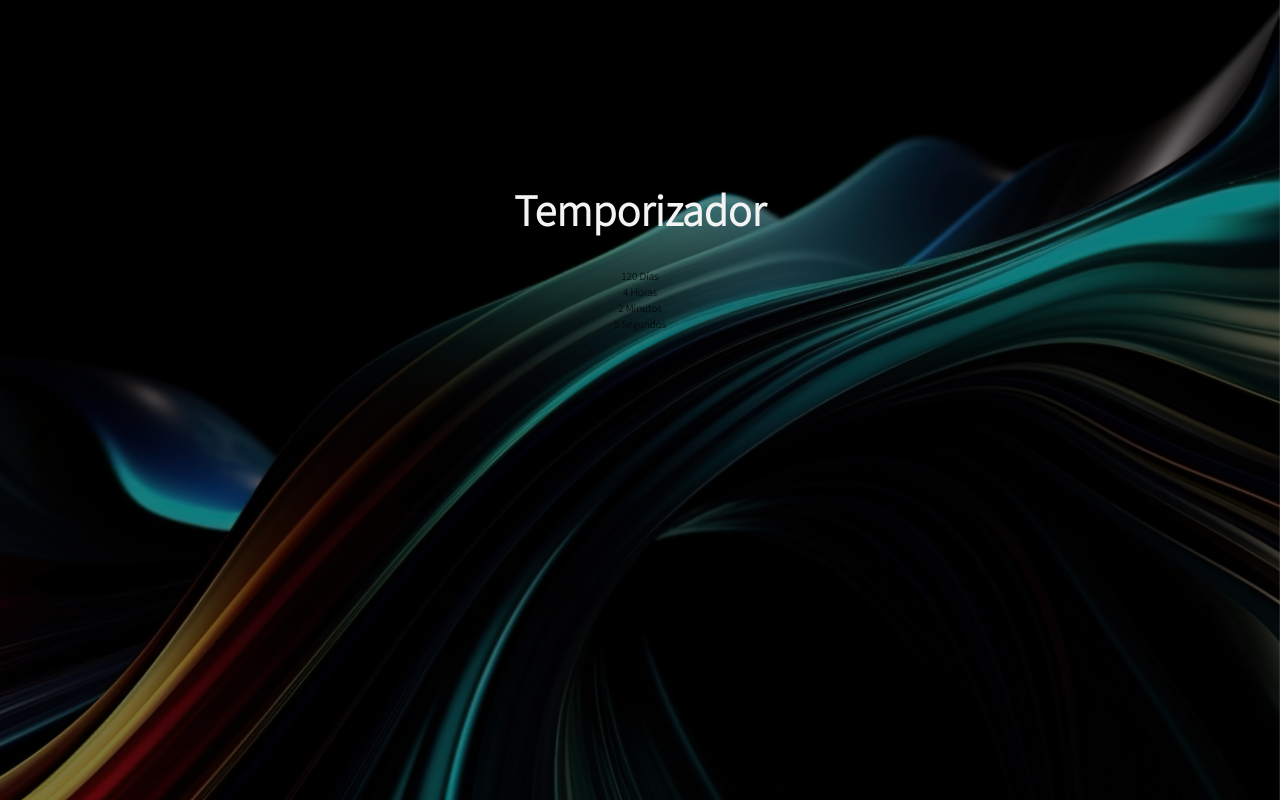
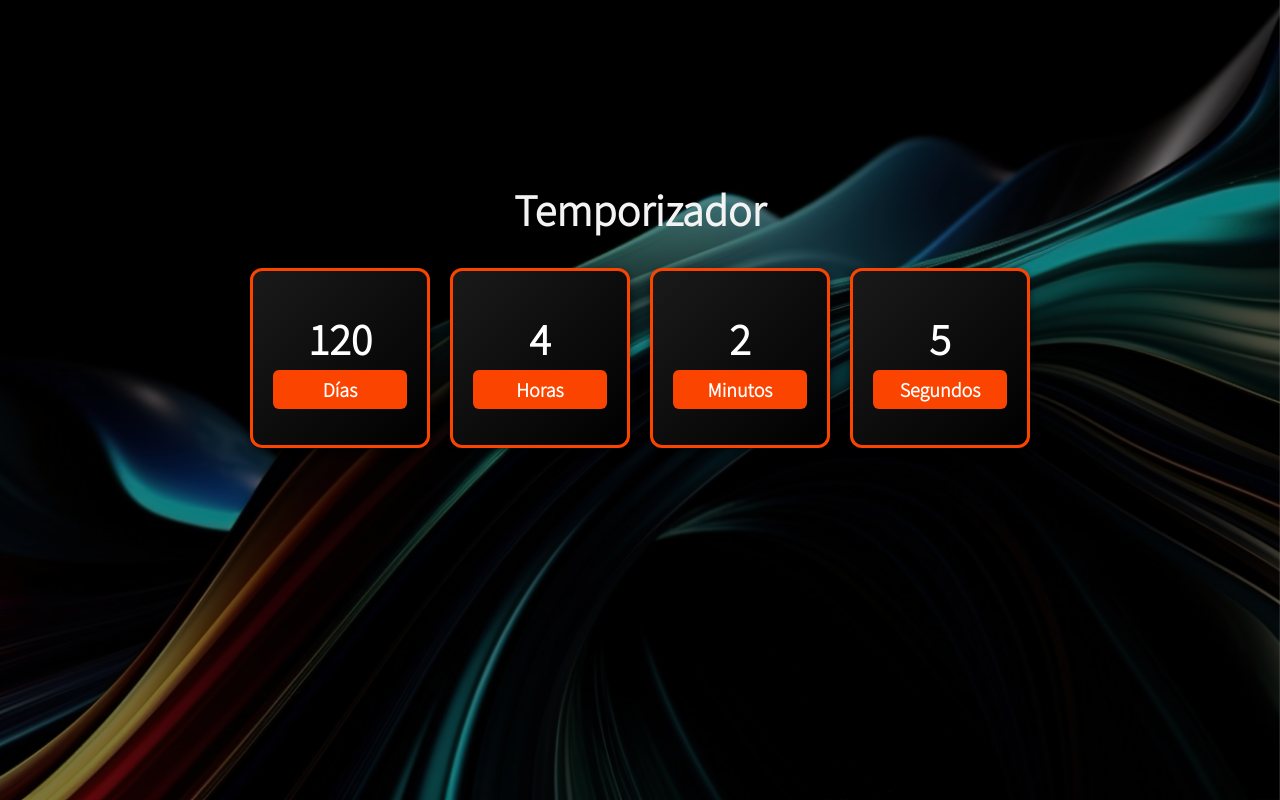
Before and after one commit to jruizndev/Temporizador, a plain HTML site: page index.html in a window 1280 px wide. Drawn offline with Linux system fonts and the light colour scheme.

Commit message:
style: add styles for countdown timer in styles.css

```diff
--- a/main.js
+++ b/main.js
@@ -30,6 +30,7 @@ console.log(minutes)
 const seconds = Math.floor(timeRemaining % 60)
 console.log(seconds)
 
+// Obtenemos el elemento HTML donde se mostrará el contador
 const timer = document.getElementById('timer')
 
 // Agregamos los elementos HTML al contenedor
--- a/styles.css
+++ b/styles.css
@@ -41,3 +41,40 @@ body {
     color: #f3f3f3;
     font-size: 4rem;
 }
+
+#timer {
+    display: flex;
+    justify-content: center;
+    align-items: center;
+    text-align: center;
+    font-size: 4rem;
+    gap: 20px;
+    flex-wrap: wrap;
+}
+
+#timer div {
+    display: flex;
+    flex-direction: column;
+    align-items: center;
+    justify-content: center;
+    border: 3px solid #fb4400;
+    border-radius: 12px;
+    background: linear-gradient(135deg, #1a1a1a, #000);
+    box-shadow: 0 4px 10px rgba(0, 0, 0, 0.5);
+    padding: 20px;
+    color: white;
+    width: 180px;
+    height: 180px;
+    font-weight: bold;
+    transition: transform 0.3s ease;
+}
+
+#timer .text {
+    font-size: 1.8rem;
+    color: #fff;
+    background-color: #fb4400;
+    width: 100%;
+    padding: 5px 0;
+    border-radius: 6px;
+    font-weight: 600;
+}
```
